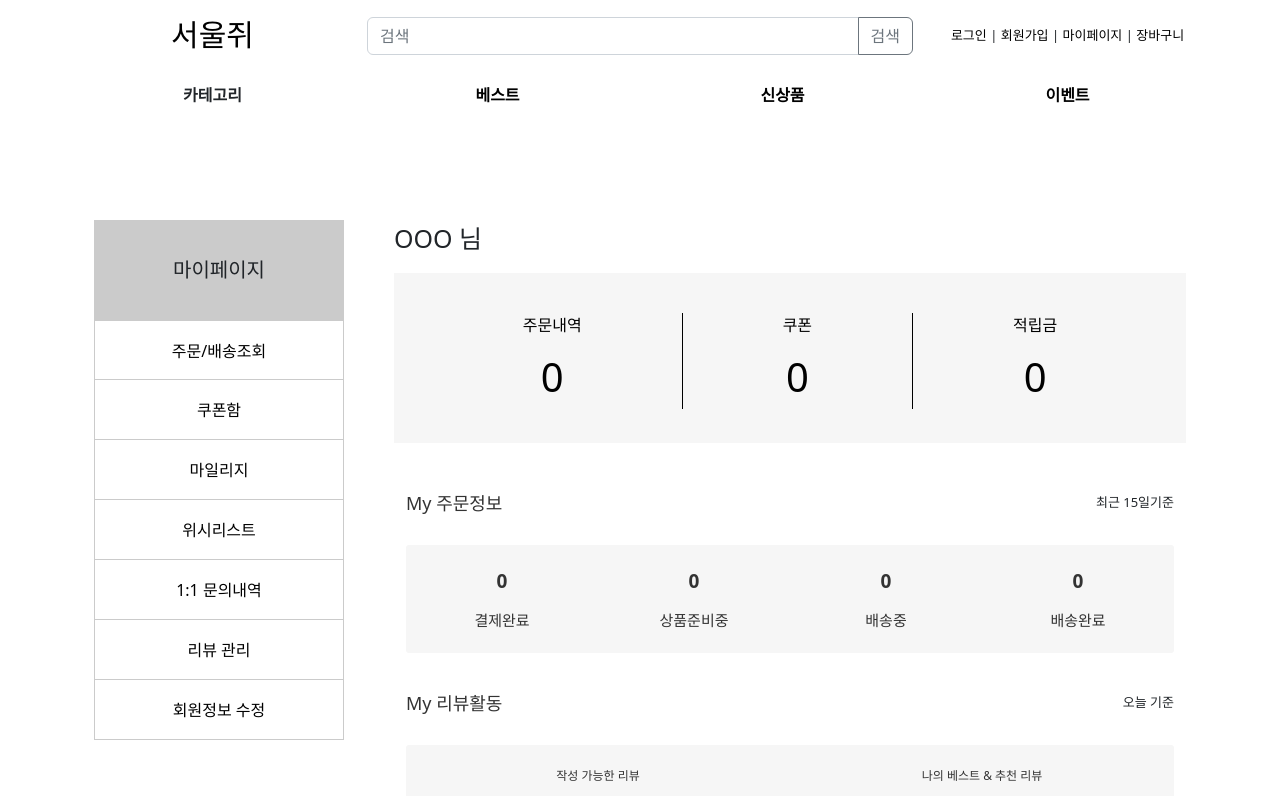
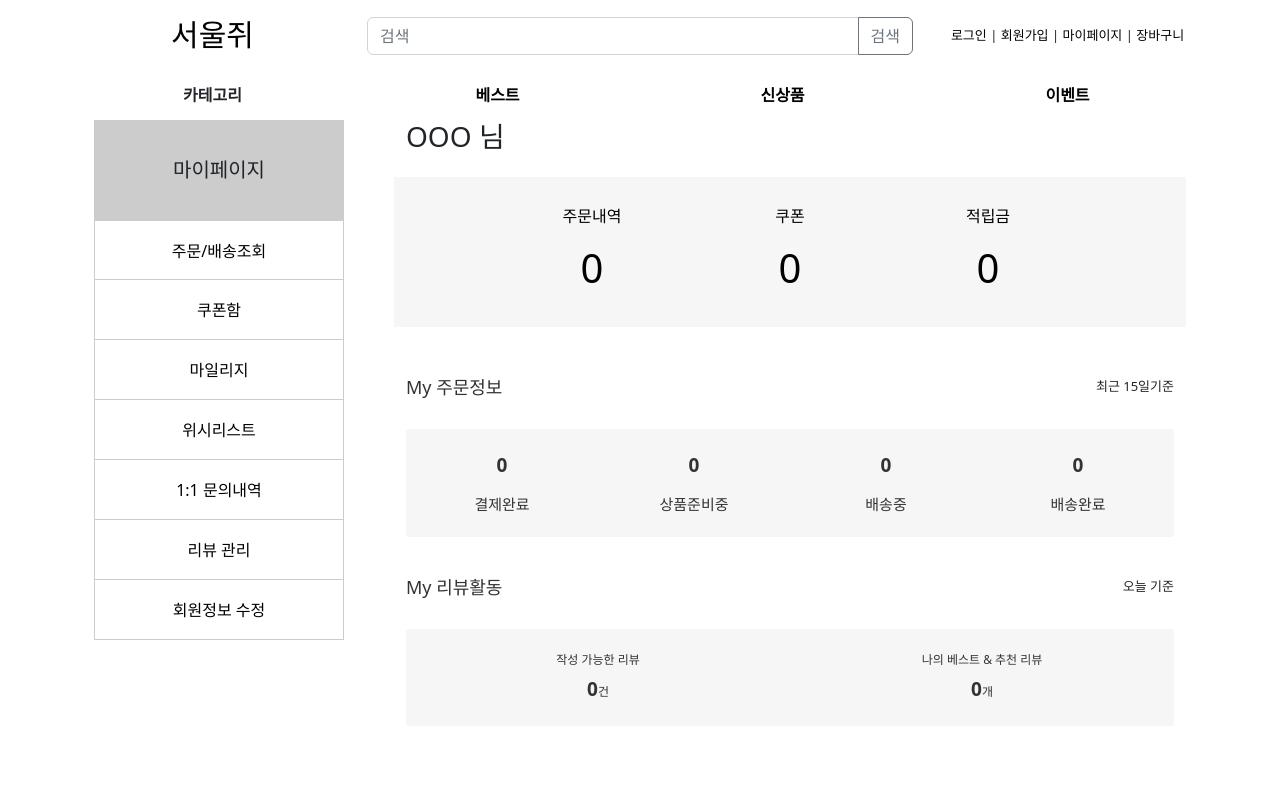
Before and after one commit to PSE22/Backend_TeamProject_1, a Vue app in the folder 02_frontend/: page /mypage in a window 1280 px wide. Shown: the top 796 px of the page. Built offline with nearby package versions, Linux system fonts and the light colour scheme; a web font is replaced by a local one.

Commit message:
마이페이지 수정

```diff
--- a/02_frontend/src/assets/css/mypage.css
+++ b/02_frontend/src/assets/css/mypage.css
@@ -6,11 +6,10 @@
 }
 /* 메뉴 타이틀 */
 .my-page-title {
-  margin-top: 100px;
   width: 250px;
   height: 100px;
 
-  background-color: #cbcbcb;
+  background-color: #cccccc;
   text-align: center;
   line-height: 100px;
   font-size: 20px;
@@ -23,7 +22,7 @@
   height: 60px;
 
   background: #ffffff;
-  border: 1px solid #cbcbcb;
+  border: 1px solid #cccccc;
   list-style: none;
 
   text-align: center;
@@ -34,6 +33,7 @@
 .my-page-menu > a {
   color: black;
   text-decoration: none;
+  display: block;
 }
 .my-page-menu :hover {
   color: #666666;
@@ -48,7 +48,7 @@
   background: #ffffff;
   border-width: 0px 1px 1px 1px;
   border-style: solid;
-  border-color: #cbcbcb;
+  border-color: #cccccc;
 
   text-align: center;
   line-height: 60px;
@@ -65,42 +65,17 @@
 }
 
 /* 마이페이지 타이틀 박스 */
-.mp-box {
-  margin-top: 100px;
+.mp-title-box {
+  background-color: rgb(246, 246, 246);
+  height: 150px;
+  margin-top: 15px;
 }
-
-/* 회원 */
-.mp-box-name {
+/* 마이페이지 회원 */
+#mp-box-name {
   font-size: 25px;
-  margin-bottom: 15px;
 
 }
-
 /* 첫번째 타이틀 박스 */
-.my-page-title-box {
-  background-color: rgb(246, 246, 246);
-  height: 170px;
-  float: right;
-  padding-top: 40px;
-
-}
-.my-page-title-box ul {
-  margin: 0;
-  padding: 0;
-  text-align: center;
-}
-
-/* 주문내역, 구분선, 쿠폰, 적립금 */
-.mp-first-title li {
-  padding: 0 100px;
-  display: inline-block;
-  border-right: 1px solid black;
-}
-
-.mp-first-title li:last-child {
-  border-right: none;
-}
-
 /* 첫번째 타이틀 : 버튼 */
 .mp-btn {
   background-color: transparent;
@@ -191,3 +166,106 @@ ol {
 .orderInfoBox.review li {
   width: 50%;
 }
+
+/* 주문/상세조회 */
+.orderContainer {
+  width: 950px;
+  height: 600px;
+  padding: 20px;
+}
+.mypageOrderMain {
+  float: left;
+  margin-top: 100px;
+  margin-left: 50px;
+  width: 950px;
+  background-color: beige;
+}
+
+.mypageOrderTitle {
+  padding: 20px;
+  font-size: 30px;
+  /* margin-top: 50px; */
+}
+
+/* .dateSelect {
+} */
+
+.dateSelect button {
+  margin-left: 20px;
+}
+
+.headTitle {
+  padding-bottom: 30px;
+}
+
+.headTitle strong {
+  font-size: 30px;
+  color: rgb(51, 51, 51);
+  font-weight: 700;
+  line-height: 24px;
+  vertical-align: top;
+}
+
+.headTitle .link {
+  display: inline-block;
+  position: relative;
+  height: 24px;
+  margin-left: 11px;
+  padding: 0px 10px;
+  font-size: 20px;
+  color: rgb(51, 51, 51);
+  font-weight: bold;
+  line-height: 23px;
+  vertical-align: top;
+}
+
+.productRow {
+  height: 500px;
+  background-color: rgb(235, 226, 226);
+}
+
+.orderStepBox {
+  padding: 20px;
+  font-size: 20px;
+}
+
+.productItems {
+  display: flex;
+  flex-wrap: wrap;
+  padding: 0px 15px;
+}
+
+.orderInfoBox {
+  display: block;
+  overflow: hidden;
+}
+
+.orderItemBoxWrap {
+  flex: 11 auto;
+  max-width: 150px;
+  float: left;
+  margin-top: 15px;
+}
+
+.thumb {
+  display: block;
+  overflow: hidden;
+  position: relative;
+  width: 100%;
+  height: 0px;
+  padding-bottom: 100%;
+  border-radius: 3px;
+}
+
+.thumb .thumbImage {
+  position: absolute;
+  top: 0px;
+  left: 0px;
+}
+
+.thumb .thumbImage img {
+  display: block;
+  width: 100%;
+  height: 100%;
+  background: 0% 0% / 50% rgb(238, 238, 238);
+}
--- a/02_frontend/src/views/MyPageMain.vue
+++ b/02_frontend/src/views/MyPageMain.vue
@@ -3,44 +3,27 @@
   <div class="container">
     <MyPageMain />
     <div>
-      <div class="mp-box">
       <!-- 회원정보 -->
-        <div class="mp-box-name">OOO 님</div>
+      <div class="row" id="mp-box-name"><h3>OOO 님</h3></div>
       <!-- 첫번째 타이틀 -->
-        <div class="row">
-          <div class="my-page-title-box col">
-            <ul>
-              <div class="mp-first-title">
-                <!-- 주문내역 -->
-                <li>
-                  <div>
+      <div class="mp-title-box justify-content-md-center align-items-center row">
+        <div class="col-3 text-center">
           <button class="mp-btn">
             <p>주문내역</p>
             <h1>0</h1>
           </button>
         </div>
-                </li>
-                <!-- 쿠폰 -->
-                <li>
-                  <div>
+        <div class="col-3 text-center">
           <button class="mp-btn">
             <p>쿠폰</p>
             <h1>0</h1>
           </button>
         </div>
-                </li>
-                <!-- 적립금 -->
-                <li>
-                  <div>
+        <div class="col-3 text-center">
           <button class="mp-btn">
             <p>적립금</p>
             <h1>0</h1>
           </button>
-                  </div>
-                </li>
-              </div>
-            </ul>
-          </div>
         </div>
       </div>
     </div>
@@ -87,10 +70,11 @@
           </li>
           <li>
             <a class="review-a" title="" href="">
-              나의 베스트 &amp; 추천 리뷰<span class="count"
-                ><strong>0</strong>개</span
-              ></a
-            >
+              나의 베스트 &amp; 추천 리뷰
+              <span class="count">
+                <strong>0</strong>개
+              </span>
+            </a>
           </li>
         </div>
       </div>
```
Also changed, not shown: 02_frontend/src/views/CartList.vue (added, +50 -0 lines). Lines whose indentation alone changed are shown as unchanged.
